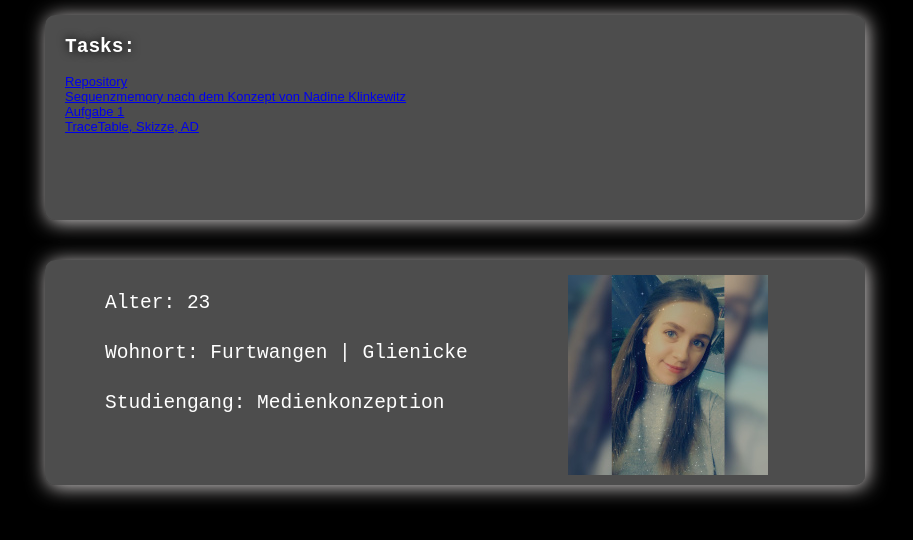
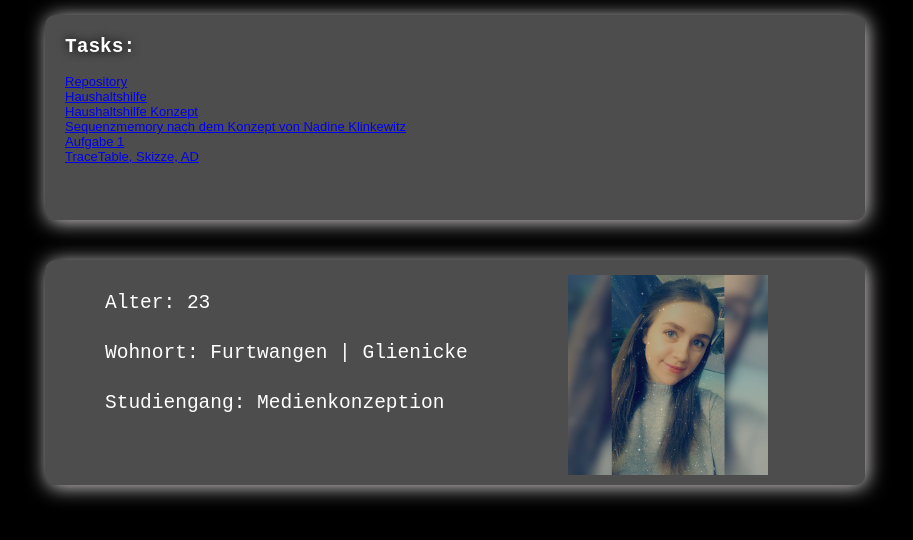
Before and after one commit to k-poschmann/poschmannEia2, a plain HTML site: page Steckbrief/steckbrief.htm in a window 1280 px wide. Shown: the part 50-590 px from the top of the page, without its empty margins (5-918 px from the left). Drawn offline with Linux system fonts and the light colour scheme.

Commit message:
Update steckbrief.htm

```diff
--- a/Steckbrief/steckbrief.htm
+++ b/Steckbrief/steckbrief.htm
@@ -73,9 +73,11 @@
 	</header>
 	<section class="tasks">
 		<h2>Tasks:</h2>
-		<a href="https://github.com/k-poschmann/poschmannEia2" target="_blank">Repository</a> <br>
-		<a href="../Aufgabe_2/sequenzmemory.html" target="_blank">Sequenzmemory nach dem Konzept von Nadine Klinkewitz</a> <br>
-		<a href="../Aufgabe_1/boxes.html" target="_blank">Aufgabe 1</a> <br>
+		<a href="https://github.com/k-poschmann/poschmannEia2" target="_blank">Repository</a><br>
+		<a href="../Aufgabe_3/index.html" target="_blank">Haushaltshilfe</a><br>
+		<a href="../Aufgabe_3/haushaltshilfe_konzept.pdf" target="_blank">Haushaltshilfe Konzept</a><br>
+		<a href="../Aufgabe_2/sequenzmemory.html" target="_blank">Sequenzmemory nach dem Konzept von Nadine Klinkewitz</a><br>
+		<a href="../Aufgabe_1/boxes.html" target="_blank">Aufgabe 1</a><br>
 		<a href="https://k-poschmann.github.io/poschmannEia2/Aufgabe_1/Aufgabe_1.pdf" target="_blank">TraceTable, Skizze, AD</a>
 
 	</section>
```
